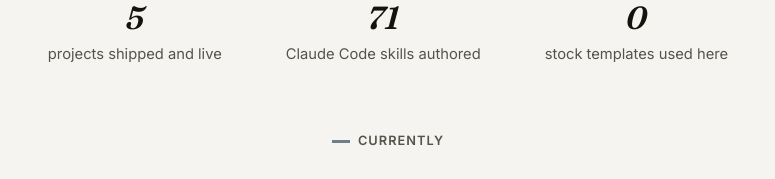
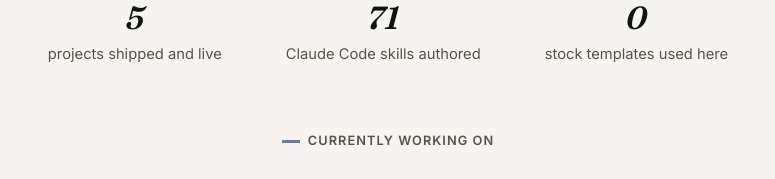
Before and after one commit to Kryhr/Kryhr.github.io, a React (Vite) app: page /projects in a window 1280 px wide. Shown: the part 3040-3219 px from the top of the page, without its empty margins (252-1027 px from the left). Built offline with nearby package versions, Linux system fonts and the light colour scheme.

Commit message:
Rename Currently to Currently working on

```diff
--- a/src/components/About.jsx
+++ b/src/components/About.jsx
@@ -49,7 +49,7 @@ export default function About() {
           custom={2}
           style={{ marginTop: "var(--space-16)", display: "flex", flexDirection: "column", gap: "var(--space-4)" }}
         >
-          <span className="eyebrow" style={{ justifyContent: "center" }}>Currently</span>
+          <span className="eyebrow" style={{ justifyContent: "center" }}>Currently working on</span>
 
           <div className="card" style={{ textAlign: "left" }}>
             <div style={{ display: "flex", alignItems: "center", gap: "var(--space-3)", flexWrap: "wrap" }}>
```
